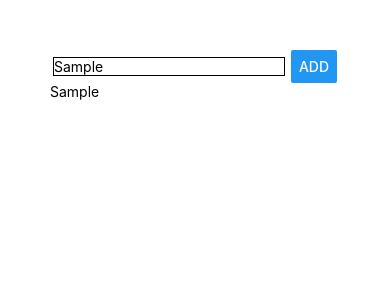
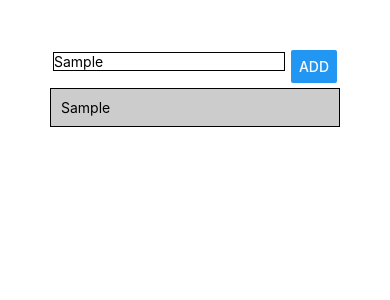
Before and after one commit to jumpingrock/rn-app, a React Native app: screen / in a window 390 px wide. Both pictures are taken after typing "Sample" into the empty fields and a click on the button "ADD". Shown: the top 300 px of the page. Built offline with nearby package versions, Linux system fonts and the light colour scheme.

Commit message:
trying to solve problem with warning of invalid child context 'virtualizedcell.cellkey'

```diff
--- a/App.js
+++ b/App.js
@@ -1,5 +1,5 @@
 import React, { useState } from 'react';
-import { StyleSheet, Text, View, TextInput, Button } from 'react-native';
+import { StyleSheet, Text, View, TextInput, Button, ScrollView, FlatList } from 'react-native';
 
 export default function App() {
   const [enteredGoal, setEnteredGoal] = useState('');
@@ -11,7 +11,10 @@
   };
 
   const addGoalHandler = () => {
-    setCourseGoal(currentGoal => [...currentGoal, enteredGoal]);
+    setCourseGoal(currentGoal => [
+      ...currentGoal,
+      {key: Math.random().toString,
+      value: enteredGoal}]);
   }
 
   return (
@@ -23,9 +26,14 @@
           onChangeText={goalInputHandeler} />
         <Button title="Add" onPress={addGoalHandler}/>
       </View>
-      <View>
-        {courseGoals.map((goal) => <Text>{goal}</Text>)}
-      </View>
+
+      <FlatList
+      keyExtractor={(item, index) => item.key}
+      data={courseGoals}
+      renderItem={itemData => (
+        <View style={styles.listItem}>
+          <Text>{itemData.item.value}</Text>
+        </View>)}/>
     </View>
   );
 }
@@ -44,7 +52,15 @@
   input: {
     width: '80%',
     borderBottomColor: 'black',
-    borderWidth: 1
+    borderWidth: 1,
+    marginBottom: 10
+  },
+  listItem : {
+    padding: 10,
+    backgroundColor: '#ccc',
+    borderColor: 'black',
+    borderWidth: 1,
+    marginVertical: 5
   }
 
 });
```
